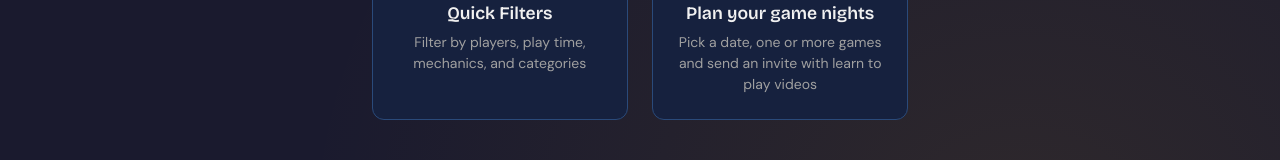
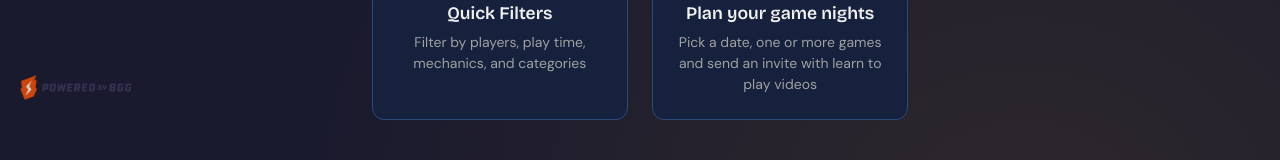
Before and after one commit to Phalck/bgnight, a Next.js app: page / in a window 1280 px wide. Shown: the part 674-834 px from the top of the page. Built offline with nearby package versions, Linux system fonts and the light colour scheme; no server answers.

Commit message:
Add BGG attribution image to landing page

```diff
--- a/src/app/page.module.css
+++ b/src/app/page.module.css
@@ -142,6 +142,24 @@
   to { transform: rotate(360deg); }
 }
 
+.bggAttribution {
+  position: fixed;
+  bottom: 1rem;
+  left: 1rem;
+  z-index: 10;
+}
+
+.bggLogo {
+  width: 120px;
+  height: auto;
+  opacity: 0.8;
+  transition: opacity 0.2s;
+}
+
+.bggLogo:hover {
+  opacity: 1;
+}
+
 @media (max-width: 640px) {
   .title {
     font-size: 2.5rem;
--- a/src/app/page.tsx
+++ b/src/app/page.tsx
@@ -65,6 +65,13 @@ export default function Home() {
             </a>
           </div>
         </div>
+        <div className={styles.bggAttribution}>
+          <img
+            src="/pic7779581.webp"
+            alt="BoardGameGeek"
+            className={styles.bggLogo}
+          />
+        </div>
       </main>
     </>
   );
```
Also changed, not shown: pic7779581.webp (added), public/pic7779581.webp (added).
